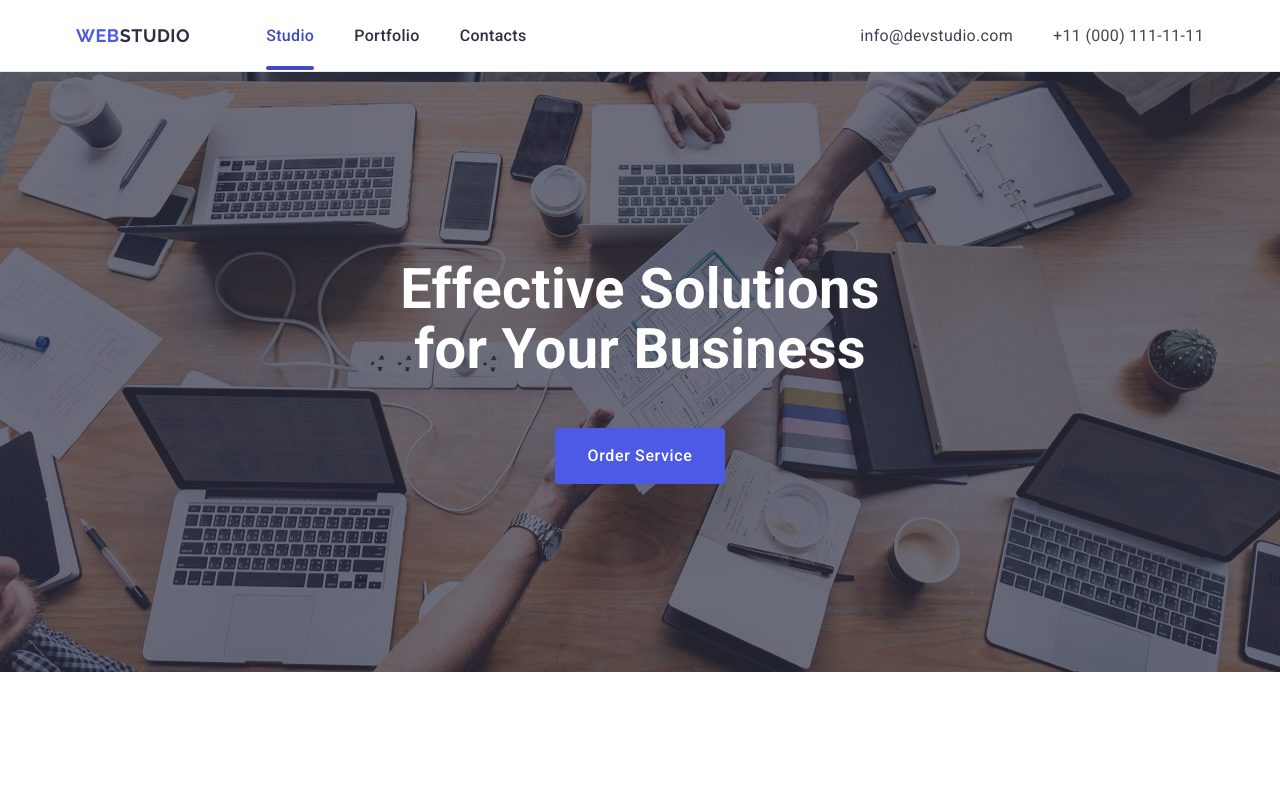
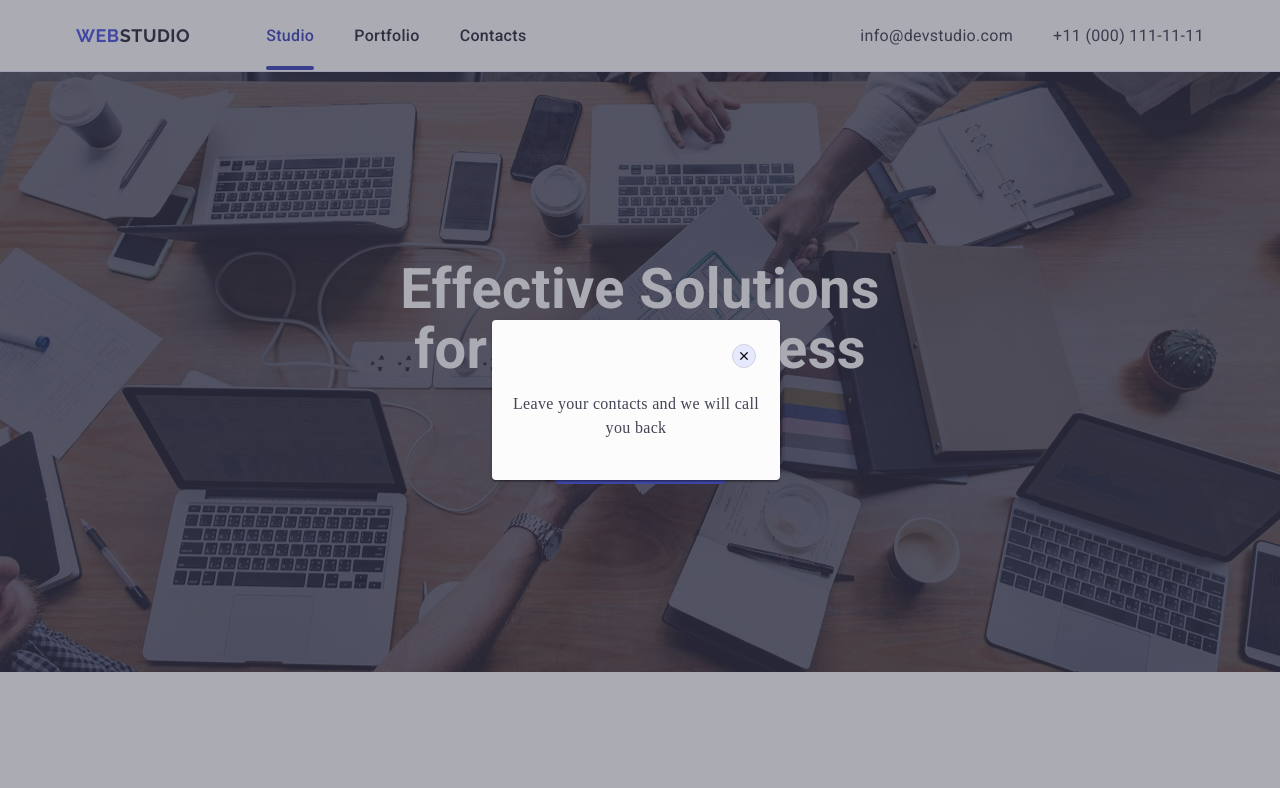
Before and after one commit to Aleksandr-Reznichenko/webstudio, a plain HTML site: page index.html in a window 1280 px wide. Shown: the top 788 px of the page. Drawn offline with nearby package versions, Linux system fonts and the light colour scheme.

Commit message:
start creating a modal window

```diff
--- a/index.html
+++ b/index.html
@@ -914,6 +914,24 @@
       </div>
     </div>
 
+    <!-- MODAL WINDOW -->
+    <div class="backdrop is-open">
+      <div class="modal">
+        <button class="close-btn modal__close-btn" type="button">
+          <svg
+            class="modal__close-icon"
+            widht="8"
+            height="8"
+            area-label="modal window close icon">
+            <use href="./images/icons.svg#icon-close-modal"></use>
+          </svg>
+        </button>
+        <p class="modal__description">
+          Leave your contacts and we will call you back
+        </p>
+      </div>
+    </div>
+
     <script src="./js/mobile-menu.js"></script>
   </body>
 </html>
```
